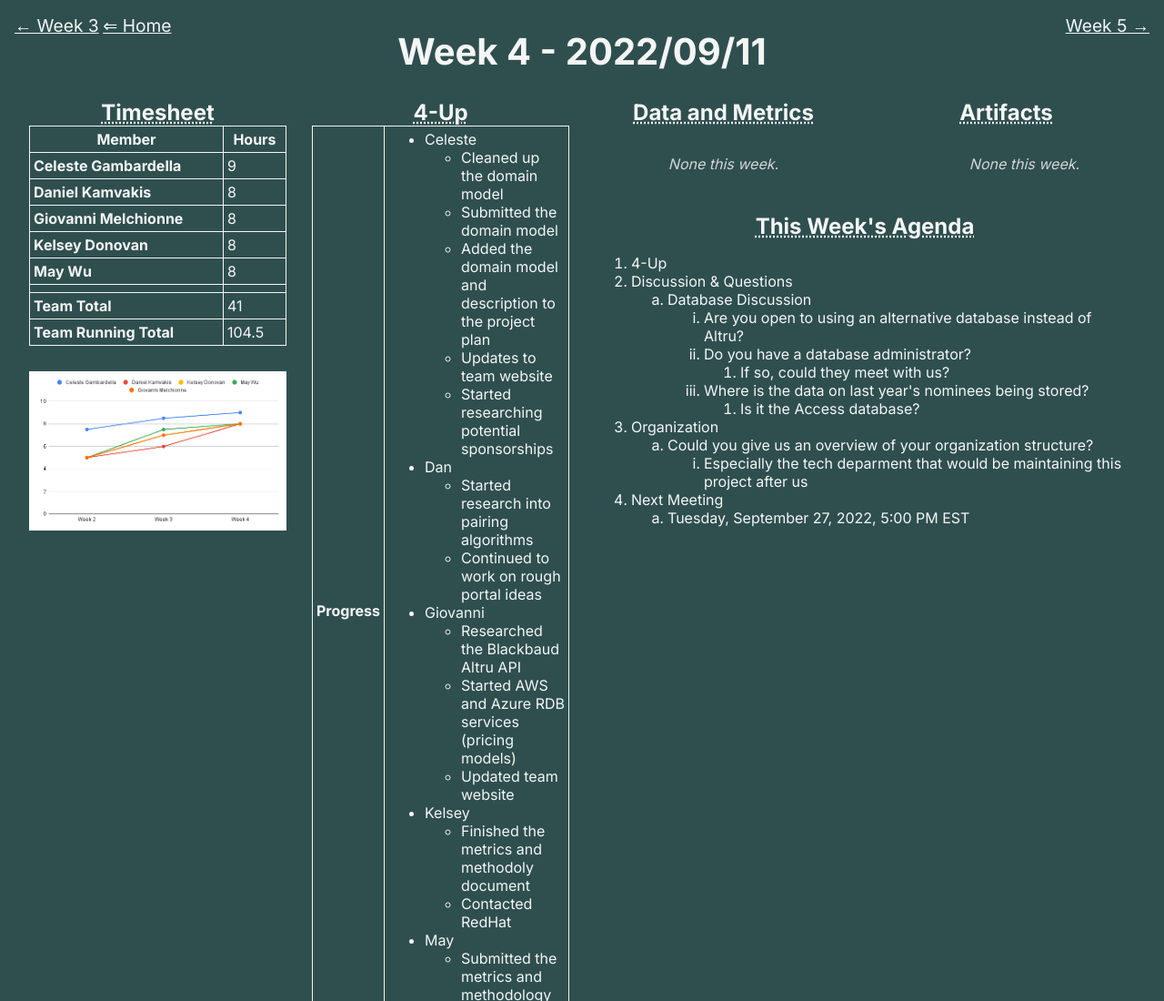
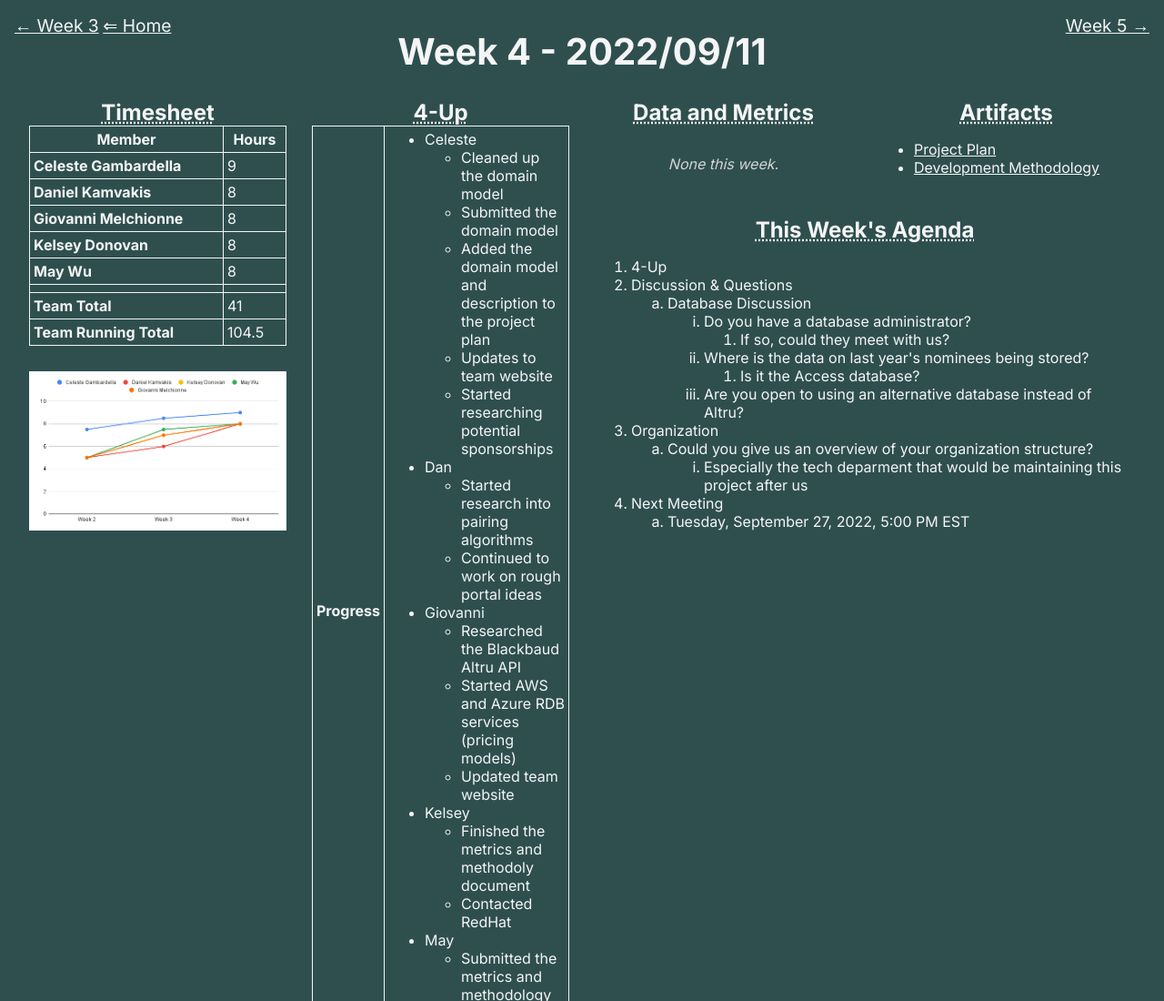
Before and after one commit to Go-Women/Go-Women, a plain HTML site: page weeks/week-4.html in a window 1280 px wide. Shown: the top 1100 px of the page at 91% size. Drawn offline with Linux system fonts and the light colour scheme.

Commit message:
Minor change to agenda

```diff
--- a/weeks/week-4.html
+++ b/weeks/week-4.html
@@ -1,7 +1,7 @@
 <html>
 
 <head>
-  <title>Team Go Women - Week 3</title>
+  <title>Team Go Women - Week 4</title>
   <link rel="stylesheet" href="weeks.css">
 </head>
 
@@ -146,7 +146,8 @@
     <div class="g-artifacts">
       <div class="col-header">Artifacts</div>
       <ul class="artifact-list">
-        <div class="not-applicable">None this week.</div>
+        <li><a href="https://docs.google.com/document/d/1xSz-5L_Mlw0p6aUPfjLXhnSaDLSQtr5Cg0FbBBMFA94/edit?usp=sharing" target="_blank">Project Plan</a></li>
+        <li><a href="https://docs.google.com/document/d/1v7mvXnKTkkgbrgoex2LhizLRKwC5JdTOD7ZRTRByZeY/edit?usp=sharing" target="_blank">Development Methodology</a></li>
       </ul>
     </div>
     <div class="g-agenda">
@@ -157,7 +158,6 @@
           <ol type="a">
             <li>Database Discussion
               <ol type="i">
-                <li>Are you open to using an alternative database instead of Altru?</li>
                 <li>Do you have a database administrator?
                   <ol type="1">
                     <li>If so, could they meet with us?</li>
@@ -168,6 +168,7 @@
                     <li>Is it the Access database?</li>
                   </ol>
                 </li>
+                <li>Are you open to using an alternative database instead of Altru?</li>
               </ol>
             </li>
           </ol>
```
